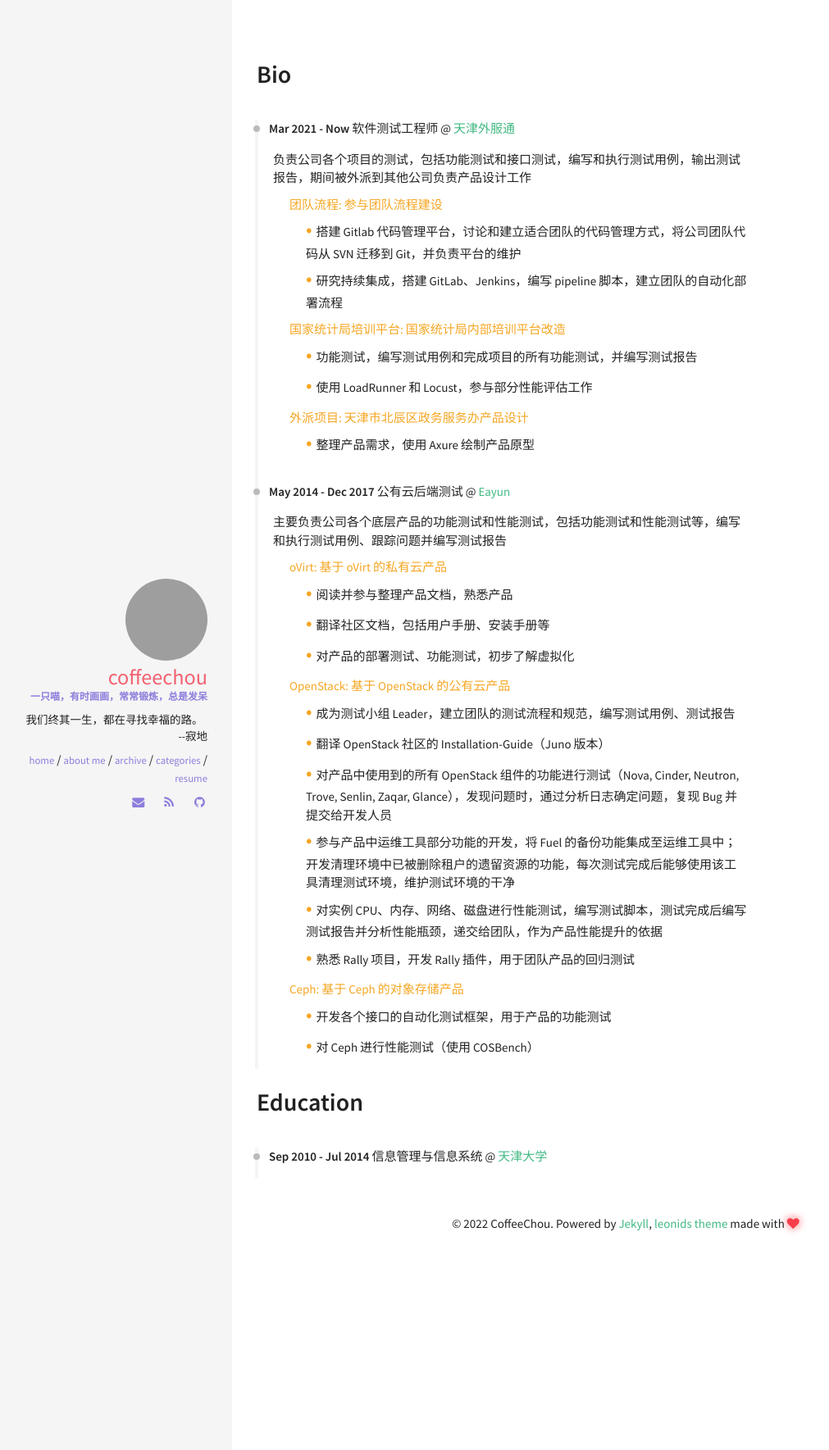
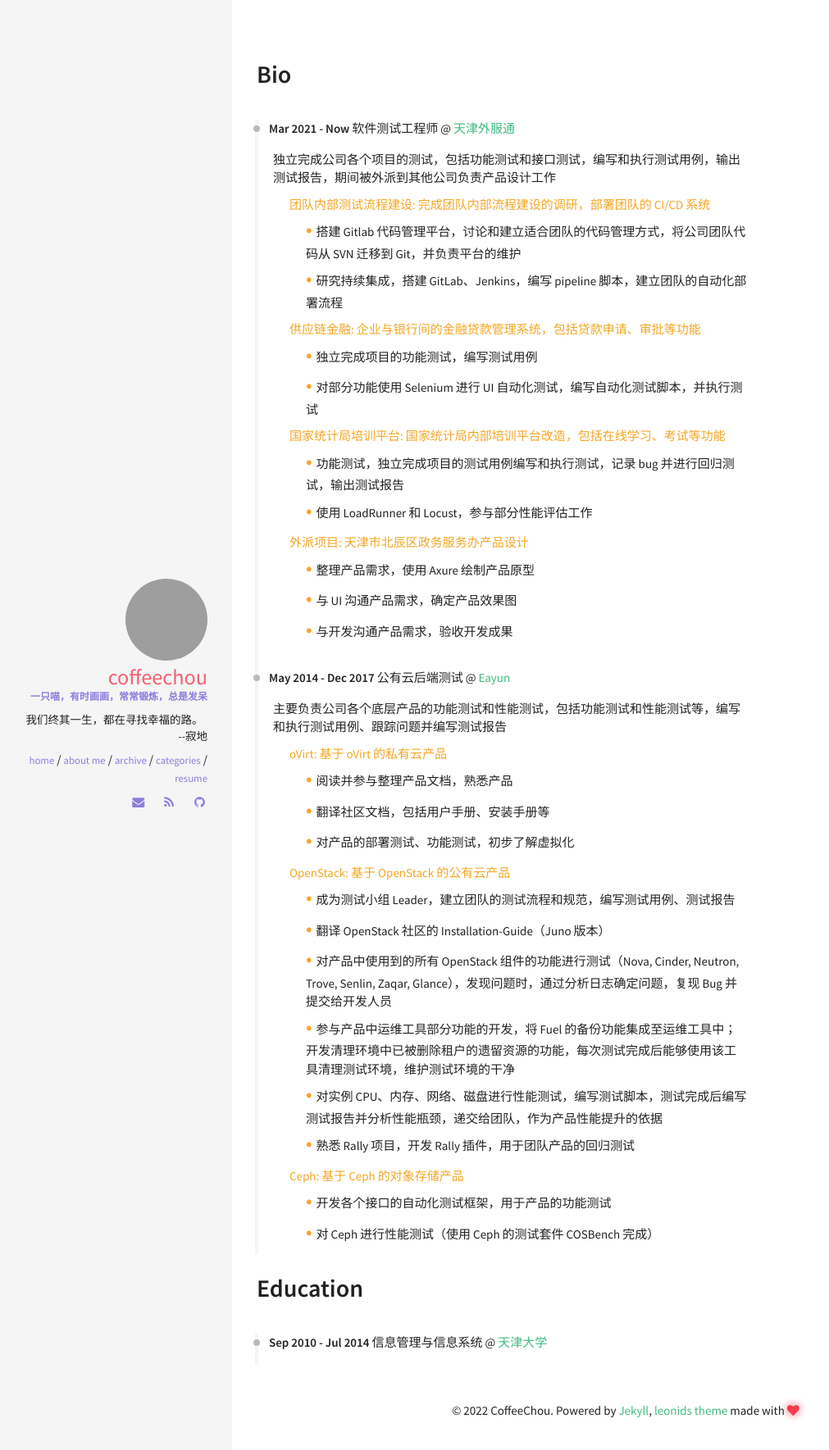
Before and after one commit to CoffeeChou/CoffeeChou.github.io, a Jekyll site: the page built from resume.html, in a window 1280 px wide. Shown: the top 1769 px of the page at 82% size, without its empty margins (37-1048 px from the left). Built offline with Jekyll 4.4.1, drawn with Linux system fonts in a browser that asks for light colours; grey boxes are pictures that could not be loaded.

Commit message:
update resume
Signed-off-by: CoffeeChou <coffee.zyr@gmail.com>

```diff
--- a/_data/index/careers.yml
+++ b/_data/index/careers.yml
@@ -3,21 +3,28 @@
 - name: 天津外服通
   date: Mar 2021 - Now
   job: 软件测试工程师
-  desc: 负责公司各个项目的测试，包括功能测试和接口测试，编写和执行测试用例，输出测试报告，期间被外派到其他公司负责产品设计工作
+  desc: 独立完成公司各个项目的测试，包括功能测试和接口测试，编写和执行测试用例，输出测试报告，期间被外派到其他公司负责产品设计工作
   projects:
     -
-      name: 团队流程
+      name: 团队内部测试流程建设
       date: Oct 2021 - Now
-      info: 参与团队流程建设
+      info: 完成团队内部流程建设的调研，部署团队的 CI/CD 系统
       details:
         - 搭建 Gitlab 代码管理平台，讨论和建立适合团队的代码管理方式，将公司团队代码从 SVN 迁移到 Git，并负责平台的维护
         - 研究持续集成，搭建 GitLab、Jenkins，编写 pipeline 脚本，建立团队的自动化部署流程
     -
+      name: 供应链金融
+      date: Oct 2021 - Dec 2021
+      info: 企业与银行间的金融贷款管理系统，包括贷款申请、审批等功能
+      details:
+        - 独立完成项目的功能测试，编写测试用例
+        - 对部分功能使用 Selenium 进行 UI 自动化测试，编写自动化测试脚本，并执行测试
+    -
       name: 国家统计局培训平台
       date: May 2021 - Oct 2021
-      info: 国家统计局内部培训平台改造
+      info: 国家统计局内部培训平台改造，包括在线学习、考试等功能
       details:
-        - 功能测试，编写测试用例和完成项目的所有功能测试，并编写测试报告
+        - 功能测试，独立完成项目的测试用例编写和执行测试，记录 bug 并进行回归测试，输出测试报告
         - 使用 LoadRunner 和 Locust，参与部分性能评估工作
     -
       name: 外派项目
@@ -25,6 +32,8 @@
       info: 天津市北辰区政务服务办产品设计
       details:
         - 整理产品需求，使用 Axure 绘制产品原型
+        - 与 UI 沟通产品需求，确定产品效果图
+        - 与开发沟通产品需求，验收开发成果
 - name: Eayun
   link: http://eayun.com/
   date: May 2014 - Dec 2017
@@ -56,4 +65,4 @@
       date: Nov 2015 - Dec 2017
       details:
         - 开发各个接口的自动化测试框架，用于产品的功能测试
-        - 对 Ceph 进行性能测试（使用 COSBench）
+        - 对 Ceph 进行性能测试（使用 Ceph 的测试套件 COSBench 完成）
```
